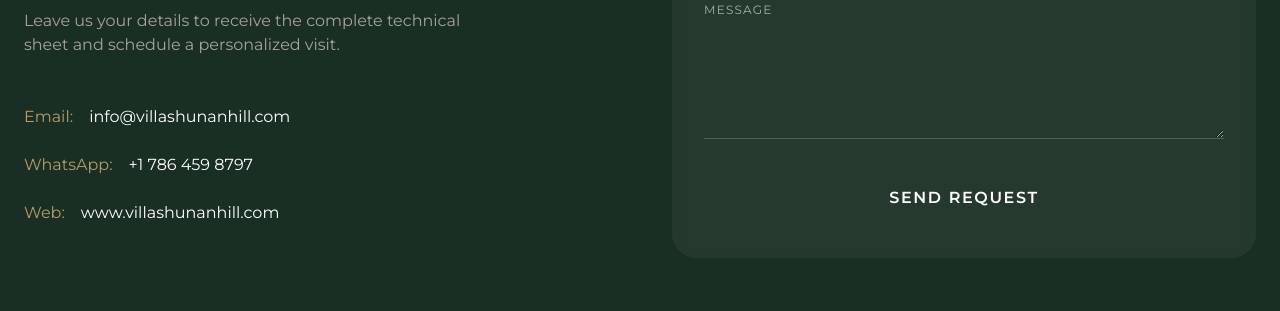
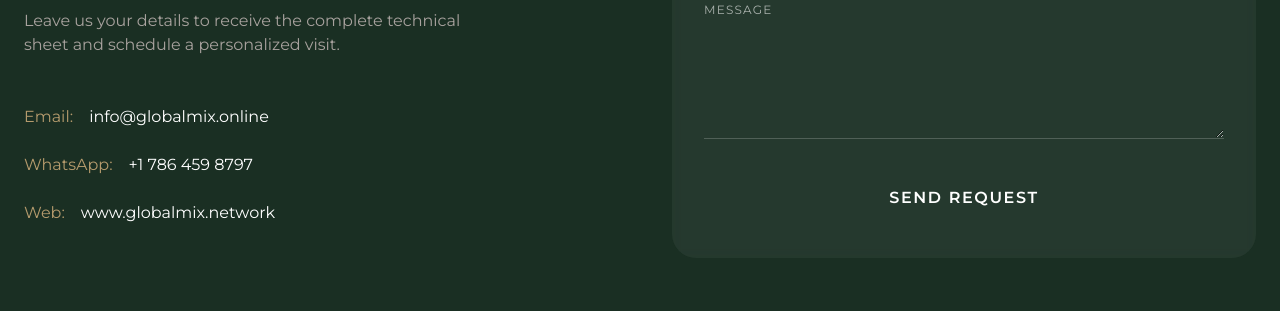
Before and after one commit to MIAMIX-io/globalmix-site, a Jekyll site: the page kristaljungle.html, which Jekyll copies as it is, in a window 1280 px wide and 900 px high, scrolled down 4131 px. Shown: the part 350-661 px from the top of the window. Built offline with Jekyll 4.4.1, drawn with Linux system fonts in a browser that asks for light colours; nearby versions of some CDN libraries.

Commit message:
Update kristaljungle.html

```diff
--- a/kristaljungle.html
+++ b/kristaljungle.html
@@ -320,7 +320,7 @@
                     <div class="space-y-6">
                         <div class="flex items-center gap-4">
                             <span class="text-gold">Email:</span>
-                            <span>info@villashunanhill.com</span>
+                            <span>info@globalmix.online</span>
                         </div>
                         <div class="flex items-center gap-4">
                             <span class="text-gold">WhatsApp:</span>
@@ -328,7 +328,7 @@
                         </div>
                         <div class="flex items-center gap-4">
                             <span class="text-gold">Web:</span>
-                            <span>www.villashunanhill.com</span>
+                            <span>www.globalmix.network</span>
                         </div>
                     </div>
                 </div>
```
